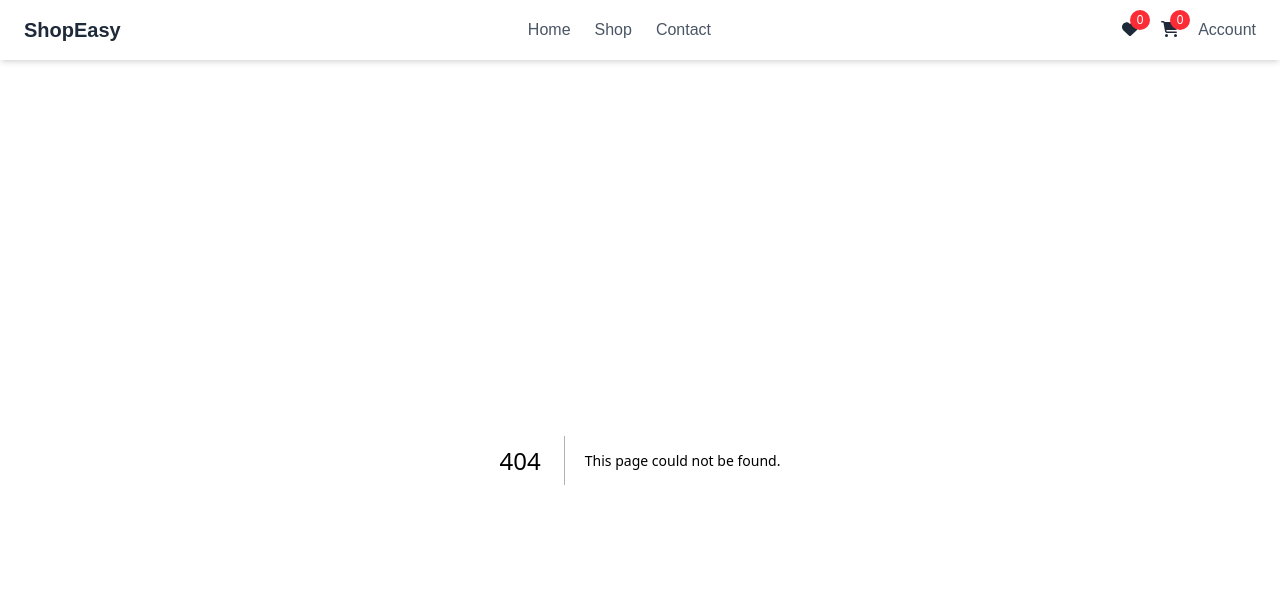
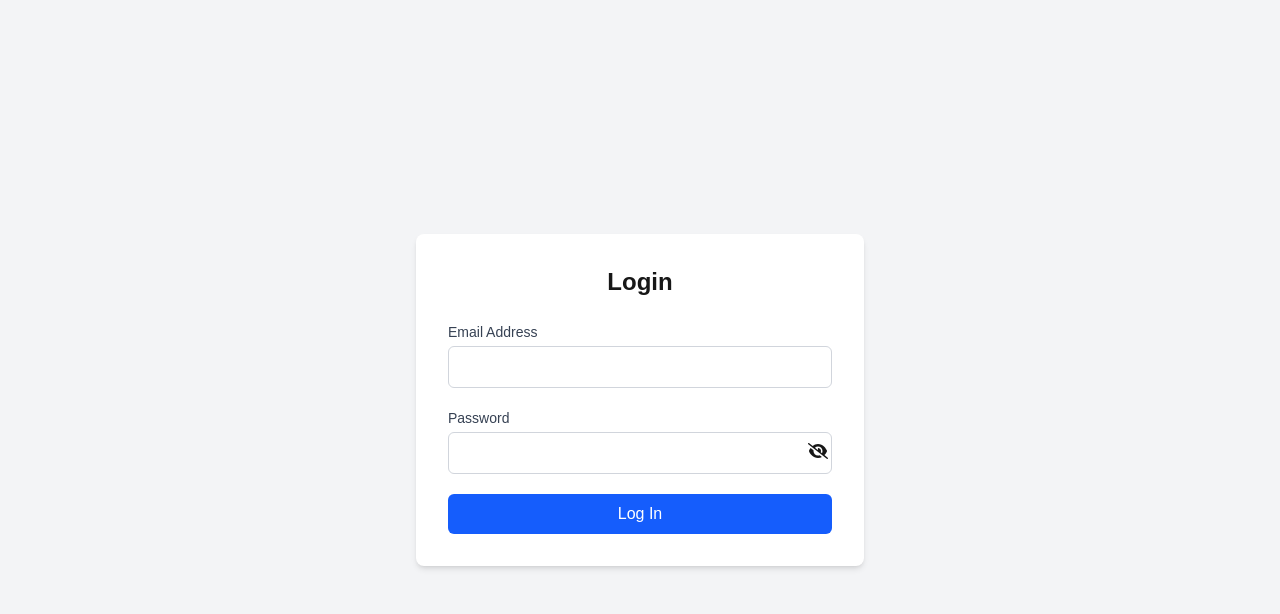
Before and after one commit to suku2007/e-com, a Next.js app: page /login in a window 1280 px wide. Before the commit this address had no page. Shown: the top 614 px of the page. Built offline with nearby package versions, Linux system fonts and the light colour scheme.

Commit message:
created the login

```diff
--- /dev/null
+++ b/src/app/(auth)/login/page.jsx
@@ -0,0 +1,81 @@
+"use client"
+import { faEyeSlash, faEye  } from "@fortawesome/free-solid-svg-icons";
+import { FontAwesomeIcon } from "@fortawesome/react-fontawesome";
+import { useState } from "react";
+
+function page(){
+
+    const[email, setEmail] = useState("");
+    const[password, setPassword] = useState("");
+    const[openPassword, setOpenPassword] = useState(false);
+    const[submitted, setSubmitted] = useState(false);
+    const[error, setError] = useState("");
+
+    function handleEmail(e){
+        setEmail(e.target.value);
+    }
+    function handlePassword(e){
+        setPassword(e.target.value);
+    }
+    function togglePassword(){
+        setOpenPassword(!openPassword);
+    }
+    function validateForm(){
+        const emailFormat = /^[^\s@]+@[^\s@]+\.[^\s@]+$/;
+        if(!email === emailFormat){
+            setError("Invalid")
+
+
+        }
+    }
+
+
+   return (
+    <div className="min-h-screen flex items-center justify-center bg-gray-100">
+      <div className="w-full max-w-md bg-white rounded-lg shadow-md p-8">
+        <h2 className="text-2xl font-bold text-center mb-6">Login</h2>
+        <form className="space-y-5">
+          <div>
+            <label htmlFor="email" className="block text-sm font-medium text-gray-700">
+              Email Address
+            </label>
+            <input
+              type="email"
+              id="email"
+              name="email"
+              value={email}
+              onChange={handleEmail}
+              required
+              className="mt-1 w-full px-4 py-2 border border-gray-300 rounded-md focus:outline-none focus:ring-2 focus:ring-blue-500"
+            />
+          </div>
+          <div>
+            <label htmlFor="password" className="block text-sm font-medium text-gray-700">
+              Password
+            </label>
+             <div style={{ display: 'flex', alignItems: 'center' }}>
+                <input
+                type={openPassword ? 'text' : 'password'}
+                id="password"
+                name="password"
+                value={password}
+                onChange={handlePassword}
+                required
+                className="mt-1 w-full px-4 py-2 border border-gray-300 rounded-md focus:outline-none focus:ring-2 focus:ring-blue-500"
+                />
+                <FontAwesomeIcon icon={openPassword ? faEye : faEyeSlash} onClick={togglePassword} style={{ marginLeft: '-1.5rem', cursor: 'pointer' }}
+                />
+            </div>
+          </div>
+          <button
+            type="submit"
+            className="w-full bg-blue-600 text-white py-2 rounded-md hover:bg-blue-700 transition"
+          >
+            Log In
+          </button>
+        </form>
+      </div>
+    </div>
+  );
+}
+export default page;
--- a/src/app/components/Header.jsx
+++ b/src/app/components/Header.jsx
@@ -3,10 +3,18 @@ import Link from 'next/link';
 import { FontAwesomeIcon } from '@fortawesome/react-fontawesome'
 import { faCartShopping, faHeart} from '@fortawesome/free-solid-svg-icons'
 import { useAppContext } from './ContextProvider';
+import { usePathname } from 'next/navigation'
 
 const Header = () => {
+  const pathname = usePathname();
   const { cart, wishlist} = useAppContext();
+  const showFrontendHeader = (pathname != '/login') && (pathname != '/signup');
+  const showAdminHeader = pathname.includes('/admin');
+
  return (
+  showAdminHeader?
+  <div>Admin header</div> :
+  showFrontendHeader?
     <header className="bg-white shadow-md py-4 px-6 flex items-center justify-between">
       {/* Logo Section */}
       <Link href="/" className="text-xl font-bold text-gray-800">
@@ -34,8 +42,11 @@ const Header = () => {
           </span>
         </Link>
         <Link href="/account" className="text-gray-600 hover:text-gray-900">Account</Link>
+        <Link href="/login" className="text-gray-600 hover:text-gray-900">Login</Link>
+
       </div>
-    </header>
+    </header>:
+    <div></div>
   );
 };
 
--- a/src/app/layout.js
+++ b/src/app/layout.js
@@ -5,6 +5,8 @@ import { config } from '@fortawesome/fontawesome-svg-core'
 import '@fortawesome/fontawesome-svg-core/styles.css'
 import Header from "./components/Header";
 import { AppProvider } from "./components/ContextProvider";
+import { headers } from 'next/headers';
+
 config.autoAddCss = false
 
 const geistSans = Geist({
@@ -22,11 +24,12 @@ export const metadata = {
   description: "Generated by create next app",
 };
 
-export default function RootLayout({ children }) {
+export default async function RootLayout({ children }) {
   return (
     <html lang="en">
       <body className={`${geistSans.variable} ${geistMono.variable} antialiased`}>
         <AppProvider>
+
           <Header/>
           {children}
         </AppProvider>
--- /dev/null
+++ b/src/app/not-found.jsx
@@ -0,0 +1,12 @@
+import Link from "next/link";
+
+function NotFound(){
+    return(
+        <div>
+            <h3>404</h3>
+            <p>page not found</p>
+            <Link href="/">Go To Home</Link>
+        </div>
+    );
+}
+export default NotFound;
```
